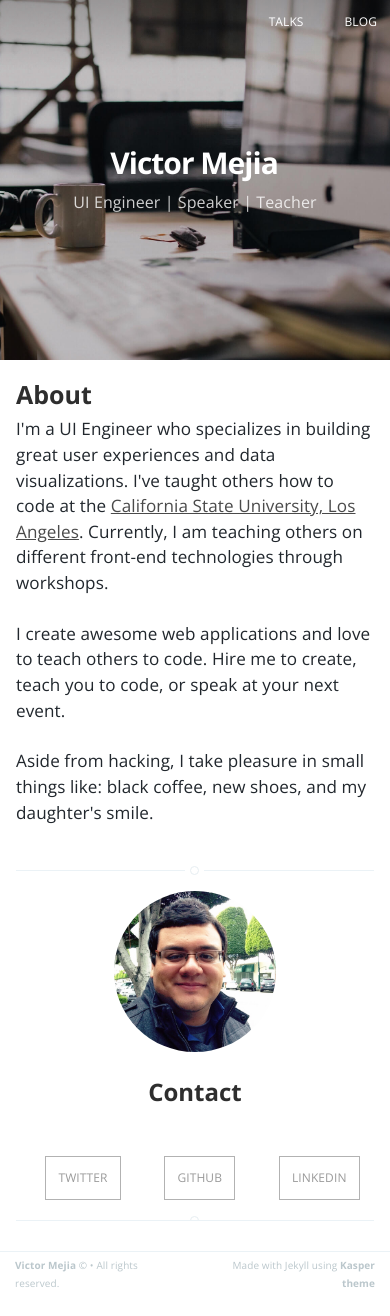
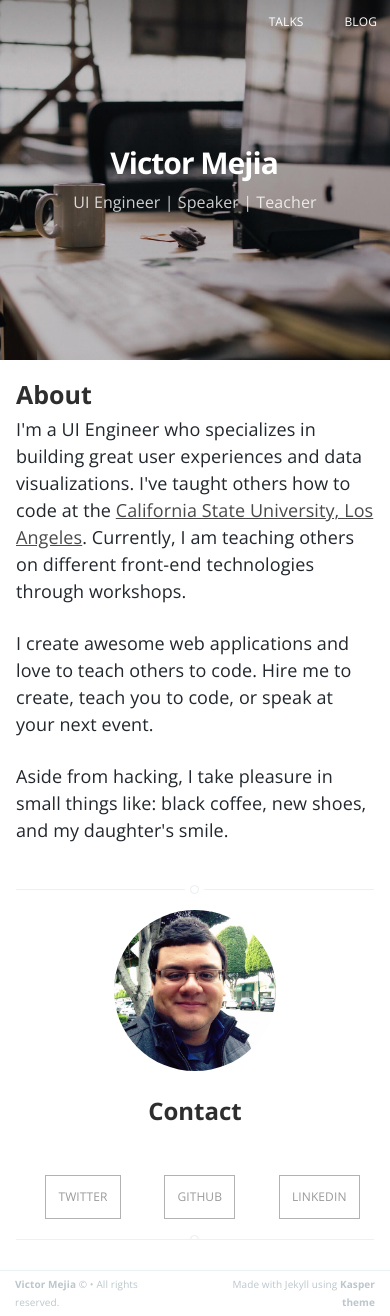
Before and after one commit to victormejia/victormejia.github.io, a Jekyll site: the page built from index.html, in a window 390 px wide. Built offline with Jekyll 4.4.1, drawn with Linux system fonts in a browser that asks for light colours; Markdown is read by kramdown in place of the engine named in the settings.

Commit message:
Update screen.css

```diff
--- a/assets/css/screen.css
+++ b/assets/css/screen.css
@@ -1566,7 +1566,7 @@ body:not(.post-template) .post-title {
     }
 
     p, ul, ol, dl {
-        font-size: 0.95em;
+        /*font-size: 0.95em;*/
         margin: 0 0 2.5rem 0;
     }
 
```
